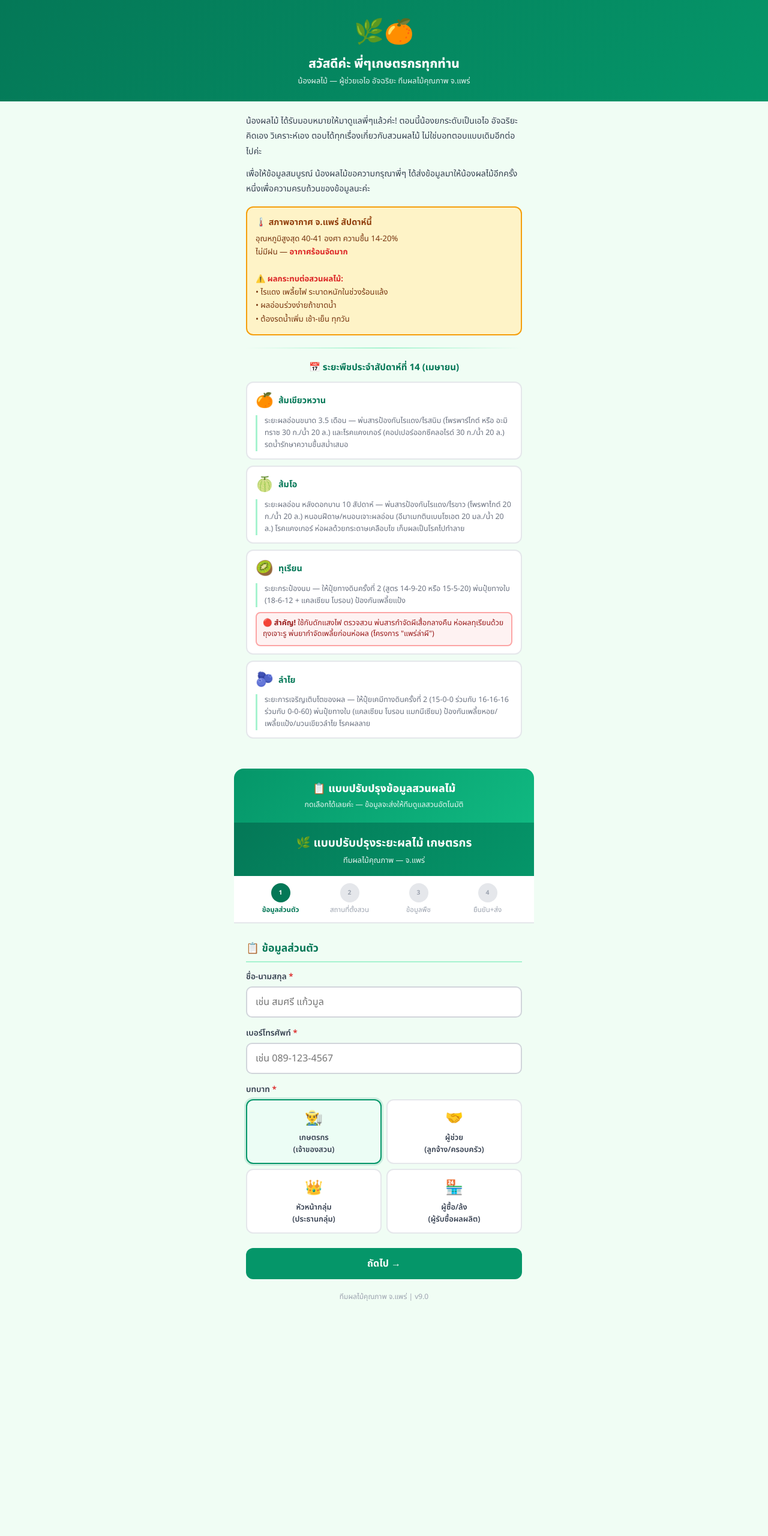
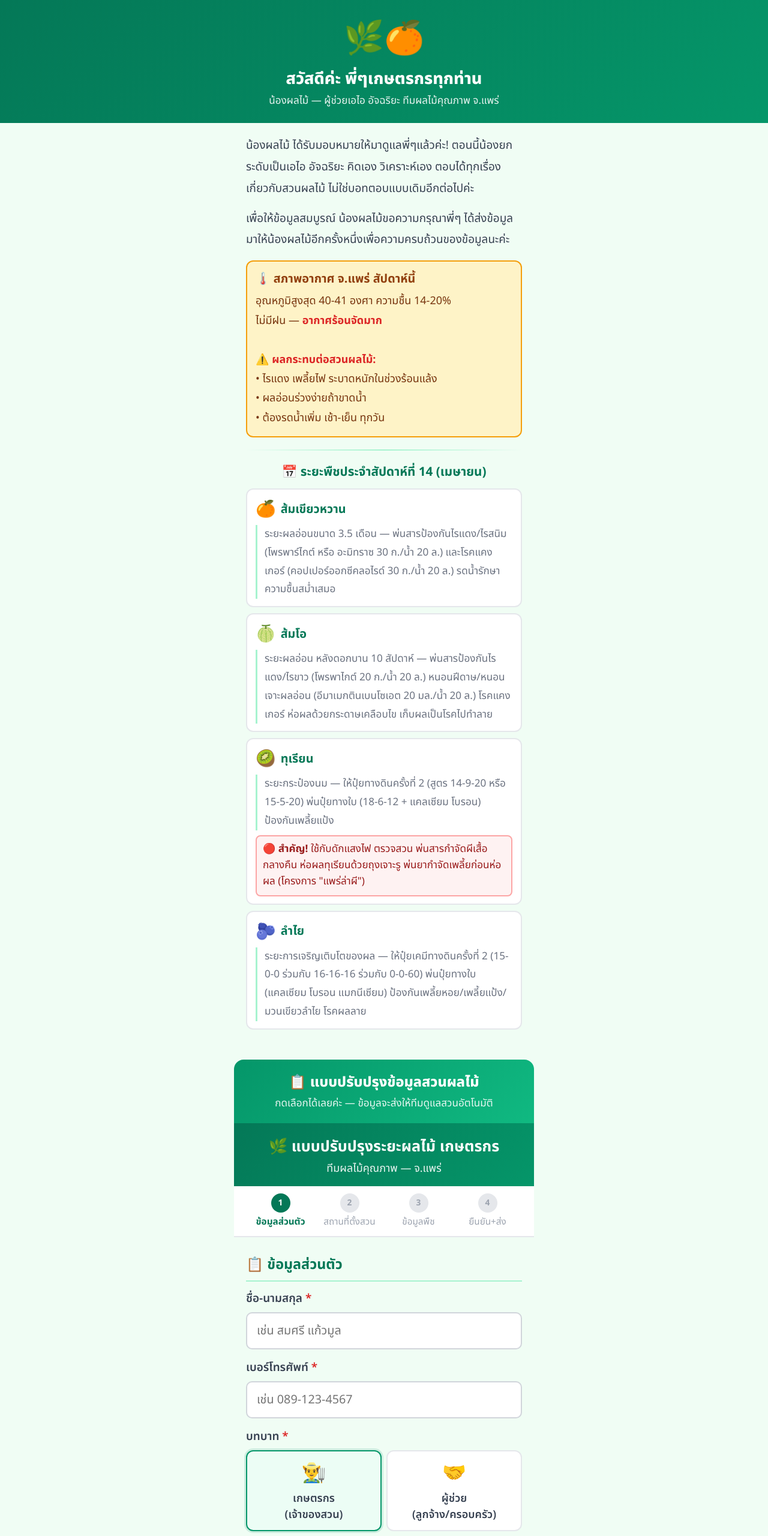
Before and after one commit to woravat555/ai-fruits-gateway, a plain HTML site: page Broadcast_form_v9_fixed.html in a window 1280 px wide. Shown: the top 2560 px of the page at 60% size. Before the commit the page ends 2210 px from the top, so only its background shows below. Drawn offline with Linux system fonts and the light colour scheme.

Commit message:
v10.1: Larger fonts for elderly farmers on small phones

```diff
--- a/Broadcast_form_v9_fixed.html
+++ b/Broadcast_form_v9_fixed.html
@@ -7,22 +7,22 @@
 <style>
   @import url('https://fonts.googleapis.com/css2?family=Noto+Sans+Thai:wght@300;400;600;700;800&display=swap');
   * { margin:0; padding:0; box-sizing:border-box; }
-  body { font-family:'Noto Sans Thai',sans-serif; background:#f0fdf4; color:#1a1a1a; }
+  body { font-family:'Noto Sans Thai',sans-serif; background:#f0fdf4; color:#1a1a1a; font-size:18px; }
 
   /* ===== ส่วนที่ 1: ข้อความแนะนำ + สภาพอากาศ ===== */
   .advisory-section {
     background: linear-gradient(135deg, #047857, #059669);
     color:#fff; padding:24px 20px; text-align:center;
   }
-  .advisory-section .emoji-big { font-size:2.5em; margin-bottom:8px; }
-  .advisory-section h1 { font-size:1.3em; font-weight:800; line-height:1.4; }
-  .advisory-section .subtitle { font-size:0.8em; opacity:0.9; margin-top:4px; }
+  .advisory-section .emoji-big { font-size:3em; margin-bottom:8px; }
+  .advisory-section h1 { font-size:1.5em; font-weight:800; line-height:1.4; }
+  .advisory-section .subtitle { font-size:0.95em; opacity:0.9; margin-top:4px; }
 
   .advisory-body {
     max-width:500px; margin:0 auto; padding:20px;
   }
   .advisory-body p {
-    font-size:0.88em; color:#374151; line-height:1.8; margin-bottom:12px;
+    font-size:1.05em; color:#374151; line-height:1.9; margin-bottom:14px;
   }
 
   /* Weather box */
@@ -31,10 +31,10 @@
     padding:14px; margin:16px 0;
   }
   .weather-alert .wa-title {
-    font-size:0.9em; font-weight:700; color:#92400e; margin-bottom:6px;
+    font-size:1.1em; font-weight:700; color:#92400e; margin-bottom:6px;
   }
   .weather-alert .wa-detail {
-    font-size:0.82em; color:#78350f; line-height:1.7;
+    font-size:1em; color:#78350f; line-height:1.8;
   }
   .weather-alert .warn-text { color:#dc2626; font-weight:700; }
 
@@ -46,7 +46,7 @@
 
   /* Crop phase cards */
   .crop-phases-title {
-    font-size:0.95em; font-weight:700; color:#047857;
+    font-size:1.15em; font-weight:700; color:#047857;
     margin-bottom:12px; text-align:center;
   }
   .crop-phase-card {
@@ -58,14 +58,14 @@
     display:flex; align-items:center; gap:8px; margin-bottom:6px;
   }
   .cpc-icon { font-size:1.5em; }
-  .cpc-name { font-size:0.9em; font-weight:700; color:#047857; }
+  .cpc-name { font-size:1.1em; font-weight:700; color:#047857; }
   .cpc-detail {
-    font-size:0.78em; color:#6b7280; line-height:1.6;
+    font-size:0.95em; color:#6b7280; line-height:1.8;
     padding-left:12px; border-left:3px solid #a7f3d0;
   }
   .cpc-durian-warn {
     background:#fef2f2; border:2px solid #fca5a5; border-radius:8px;
-    padding:8px 10px; margin-top:8px; font-size:0.78em; color:#991b1b; line-height:1.5;
+    padding:8px 10px; margin-top:8px; font-size:0.95em; color:#991b1b; line-height:1.6;
   }
 
   /* ===== ส่วนที่ 2: แบบฟอร์ม (v7.0 เต็ม) ===== */
@@ -75,8 +75,8 @@
     border-radius:16px 16px 0 0;
     max-width:500px; margin-left:auto; margin-right:auto;
   }
-  .form-intro-banner h2 { font-size:1.1em; font-weight:800; }
-  .form-intro-banner p { font-size:0.78em; opacity:0.9; margin-top:4px; }
+  .form-intro-banner h2 { font-size:1.3em; font-weight:800; }
+  .form-intro-banner p { font-size:0.95em; opacity:0.9; margin-top:4px; }
 
   /* Header */
   .header {
@@ -84,12 +84,12 @@
     color:#fff; padding:20px 20px 16px; text-align:center;
     max-width:500px; margin:0 auto;
   }
-  .header h1 { font-size:1.2em; margin-bottom:4px; }
-  .header p { font-size:0.8em; opacity:0.9; }
+  .header h1 { font-size:1.4em; margin-bottom:4px; }
+  .header p { font-size:1em; opacity:0.9; }
 
   /* Step progress */
   .progress { display:flex; padding:12px 20px; background:#fff; border-bottom:2px solid #e5e7eb; position:sticky; top:0; z-index:10; max-width:500px; margin:0 auto; }
-  .step-dot { flex:1; text-align:center; position:relative; font-size:0.72em; color:#9ca3af; cursor:pointer; }
+  .step-dot { flex:1; text-align:center; position:relative; font-size:0.85em; color:#9ca3af; cursor:pointer; }
   .step-dot.active { color:#047857; font-weight:700; }
   .step-dot .dot {
     width:32px; height:32px; border-radius:50%; margin:0 auto 4px;
@@ -109,23 +109,23 @@
   @keyframes fadeIn { from{opacity:0;transform:translateY(10px)} to{opacity:1;transform:translateY(0)} }
 
   .section-title {
-    font-size:1.1em; font-weight:700; color:#047857;
+    font-size:1.3em; font-weight:700; color:#047857;
     margin:8px 0 14px; padding-bottom:8px;
     border-bottom:2px solid #a7f3d0;
   }
   .field { margin-bottom:16px; }
   .field label {
-    display:block; font-size:0.85em; font-weight:600; color:#374151; margin-bottom:6px;
+    display:block; font-size:1.05em; font-weight:600; color:#374151; margin-bottom:8px;
   }
   .field label .req { color:#dc2626; }
   .field input, .field select, .field textarea {
-    width:100%; padding:12px 14px; border:2px solid #d1d5db; border-radius:10px;
-    font-size:1em; font-family:inherit; background:#fff; transition: border-color 0.2s;
+    width:100%; padding:14px 16px; border:2px solid #d1d5db; border-radius:10px;
+    font-size:1.1em; font-family:inherit; background:#fff; transition: border-color 0.2s;
   }
   .field input:focus, .field select:focus, .field textarea:focus {
     outline:none; border-color:#059669; box-shadow:0 0 0 3px rgba(5,150,105,0.15);
   }
-  .field .error-msg { color:#dc2626; font-size:0.75em; margin-top:4px; display:none; }
+  .field .error-msg { color:#dc2626; font-size:0.9em; margin-top:4px; display:none; }
   .field.has-error input, .field.has-error select { border-color:#dc2626; background:#fef2f2; }
   .field.has-error .error-msg { display:block; }
   @keyframes shake { 0%,100%{transform:translateX(0)} 25%{transform:translateX(-8px)} 75%{transform:translateX(8px)} }
@@ -142,12 +142,12 @@
   }
   .card-option:hover { border-color:#059669; background:#f0fdf4; }
   .card-option.selected { border-color:#059669; background:#ecfdf5; box-shadow:0 0 0 3px rgba(5,150,105,0.15); }
-  .card-option .card-icon { font-size:1.5em; margin-bottom:4px; }
-  .card-option .card-text { font-size:0.8em; font-weight:600; color:#374151; }
+  .card-option .card-icon { font-size:1.8em; margin-bottom:4px; }
+  .card-option .card-text { font-size:1em; font-weight:600; color:#374151; }
 
-  .crop-card { min-width:calc(33.33% - 6px); padding:10px 8px; }
-  .crop-card .card-icon { font-size:1.8em; }
-  .crop-card .card-text { font-size:0.7em; }
+  .crop-card { min-width:calc(33.33% - 6px); padding:12px 10px; }
+  .crop-card .card-icon { font-size:2em; }
+  .crop-card .card-text { font-size:0.9em; }
 
   /* GPS */
   .gps-box {
@@ -155,15 +155,15 @@
     padding:16px; text-align:center; margin-bottom:16px;
   }
   .gps-box .gps-icon { font-size:2em; }
-  .gps-box .gps-text { font-size:0.85em; color:#065f46; margin-top:4px; }
+  .gps-box .gps-text { font-size:1em; color:#065f46; margin-top:4px; }
   .gps-btn {
     display:inline-block; margin-top:10px; padding:10px 24px;
     background:#059669; color:#fff; border:none; border-radius:10px;
-    font-size:0.9em; font-weight:600; cursor:pointer; transition: background 0.2s;
+    font-size:1.05em; font-weight:600; cursor:pointer; transition: background 0.2s;
   }
   .gps-btn:active { background:#047857; }
   .gps-btn.loading { opacity:0.6; pointer-events:none; }
-  .gps-result { margin-top:8px; font-size:0.78em; color:#059669; font-weight:600; }
+  .gps-result { margin-top:8px; font-size:0.95em; color:#059669; font-weight:600; }
   .gps-result.error { color:#dc2626; }
 
   /* Person box */
@@ -171,7 +171,7 @@
     background:#f9fafb; border:2px solid #e5e7eb; border-radius:12px;
     padding:14px; margin-bottom:12px;
   }
-  .person-box h4 { font-size:0.85em; color:#059669; margin-bottom:10px; }
+  .person-box h4 { font-size:1.05em; color:#059669; margin-bottom:10px; }
 
   /* Photo upload */
   .photo-upload {
@@ -180,7 +180,7 @@
   }
   .photo-upload:active { border-color:#059669; }
   .photo-upload .pu-icon { font-size:2.5em; color:#9ca3af; }
-  .photo-upload .pu-text { font-size:0.85em; color:#6b7280; margin-top:6px; }
+  .photo-upload .pu-text { font-size:1em; color:#6b7280; margin-top:6px; }
   .photo-preview { display:flex; gap:8px; margin-top:10px; flex-wrap:wrap; }
   .photo-preview img { width:80px; height:80px; object-fit:cover; border-radius:8px; border:2px solid #d1d5db; }
   .photo-preview .remove-photo {
@@ -193,20 +193,20 @@
   /* Buttons */
   .btn-row { display:flex; gap:10px; margin-top:24px; }
   .btn {
-    flex:1; padding:14px; border:none; border-radius:12px;
-    font-size:1em; font-weight:700; cursor:pointer; font-family:inherit; transition: all 0.2s;
+    flex:1; padding:16px; border:none; border-radius:12px;
+    font-size:1.15em; font-weight:700; cursor:pointer; font-family:inherit; transition: all 0.2s;
   }
   .btn-back { background:#e5e7eb; color:#374151; }
   .btn-back:active { background:#d1d5db; }
   .btn-next { background:#059669; color:#fff; }
   .btn-next:active { background:#047857; }
-  .btn-submit { background:#047857; color:#fff; font-size:1.1em; }
+  .btn-submit { background:#047857; color:#fff; font-size:1.3em; }
   .btn-submit:active { background:#065f46; }
   .btn:disabled { opacity:0.5; pointer-events:none; }
 
   .note-box {
     background:#fffbeb; border:2px solid #fcd34d; border-radius:10px;
-    padding:12px; margin-top:16px; font-size:0.8em; color:#92400e;
+    padding:12px; margin-top:16px; font-size:1em; color:#92400e;
   }
 
   /* Success */
```
Also changed, not shown: index.html (+35 -35 lines).
